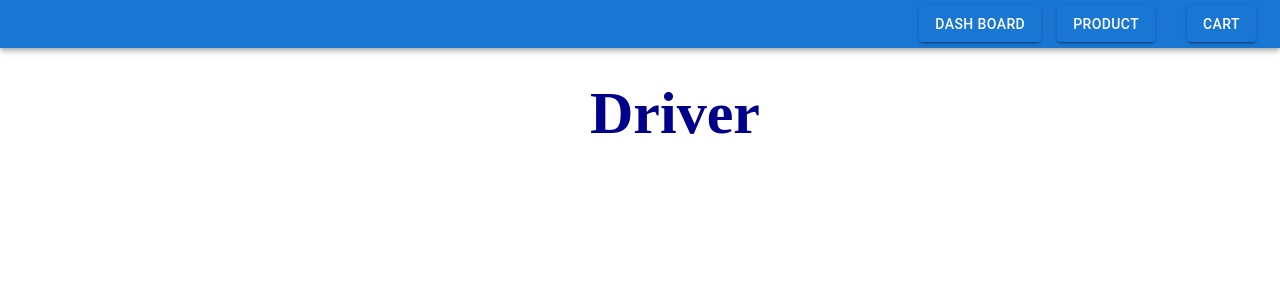
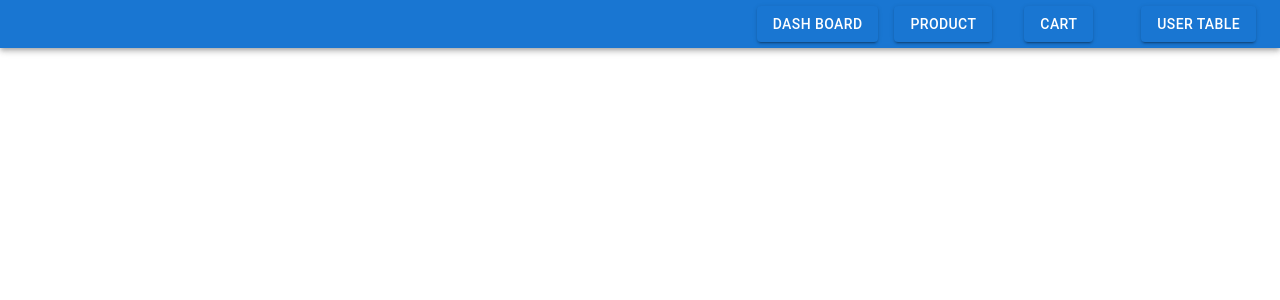
Before and after one commit to chamodisamarasinghe/RAD-Assignment, a React (Create React App) app: page /dash in a window 1280 px wide. Shown: the top 300 px of the page. Built offline with nearby package versions, Linux system fonts and the light colour scheme.

Commit message:
Updated file

```diff
--- a/src/pages/sessions/Dash/index.jsx
+++ b/src/pages/sessions/Dash/index.jsx
@@ -3,9 +3,18 @@ import Grid from "@material-ui/core/Grid";
 import {Link} from "react-router-dom";
 import NavBar from "../../../components/common/NavBar";
 import {Typography} from "@mui/material";
-import DashBoardNav from "../Dash/nav";
 
+import Card from "@material-ui/core/Card";
+import CardActionArea from "@material-ui/core/CardActionArea";
+import CardMedia from "@material-ui/core/CardMedia";
+import CardContent from "@material-ui/core/CardContent";
 
+import pro from "../../../assets/images/pro.jpg"
+import produ from "../../../assets/images/produ.jpg"
+import DashNav from "./nav";
+import Box from "@material-ui/core/Box";
+import BoxSx from "../../../components/common/box";
+import LinearProgress from "@material-ui/core/LinearProgress";
 
 // const driver = new URL("../../../assets/driver.png",import.meta.url)
 // const car9 = new URL("../../../assets/car9.png",import.meta.url)
@@ -17,34 +26,19 @@ class DashBoard extends Component {
 
     render() {
         return (
-            <Fragment>
+            <div>
                 <Grid >
-                    <div>
-                        <DashBoardNav/>
+                    <DashNav/>
 
-                    </div>
                 </Grid>
 
 
-                <Grid item lg={12} xs={12} sm={12} md={12}>
-                    <Typography variant="h3" style={{marginLeft:590, marginTop:30, color:"#00008B", fontWeight:"bold", fontSize:60,fontFamily: "Times New Roman"}}>Driver</Typography>
-                </Grid>
+                <div>
 
+                </div>
 
-                <Grid>
-                    {/*<img src={car9} style={{ position:"absolute",top:8, left:200,height:30,width:30}}/>*/}
-                    {/*<img src={driver} style={{position:"absolute", top:70, left:800,width:100,height:100}}/>*/}
-                </Grid>
+            </div>
 
-
-
-
-
-
-
-
-
-            </Fragment>
         )
     }
 }
--- a/src/pages/sessions/Dash/nav.jsx
+++ b/src/pages/sessions/Dash/nav.jsx
@@ -11,7 +11,7 @@ import Stack from '@mui/material/Stack';
 
 export default function DashBoardNav() {
     return (
-        <Box sx={{flexGrow: 1,color:"green"}}>
+        <Box sx={{flexGrow: 1,backgroundColor:"green"}}>
             <AppBar position="static">
                 <Toolbar variant="dense">
                     <Typography variant="h6" component="div" sx={{ flexGrow: 1 }}>
@@ -35,6 +35,10 @@ export default function DashBoardNav() {
                         <Button  color='primary' variant="contained" sx={{ml:4}}>Cart</Button>
                     </Link>
 
+
+                    <Link href="table" underline="none">
+                        <Button  color='primary' variant="contained" sx={{ml:6}}>User Table</Button>
+                    </Link>
                 </Toolbar>
             </AppBar>
         </Box>
```
